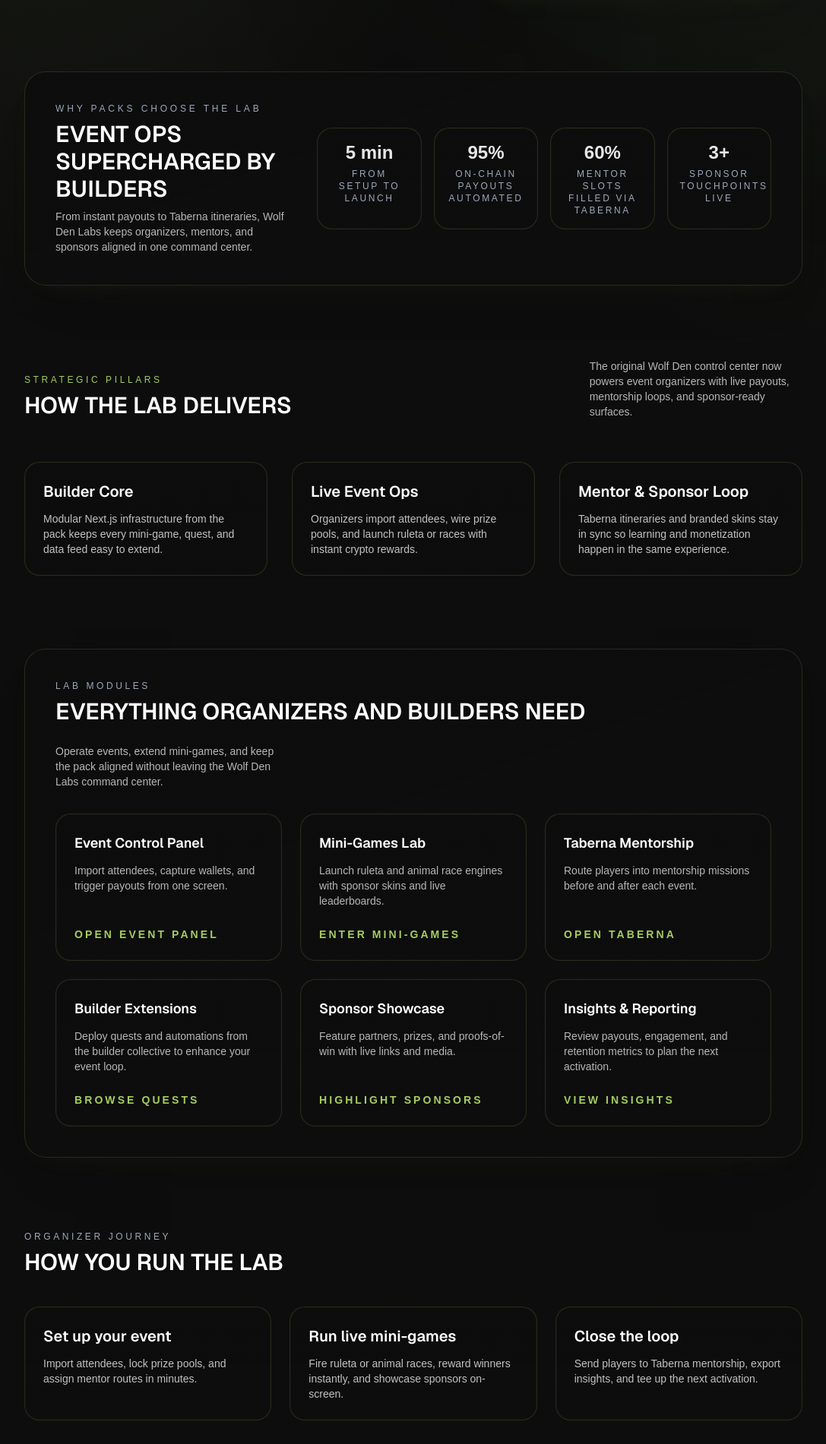
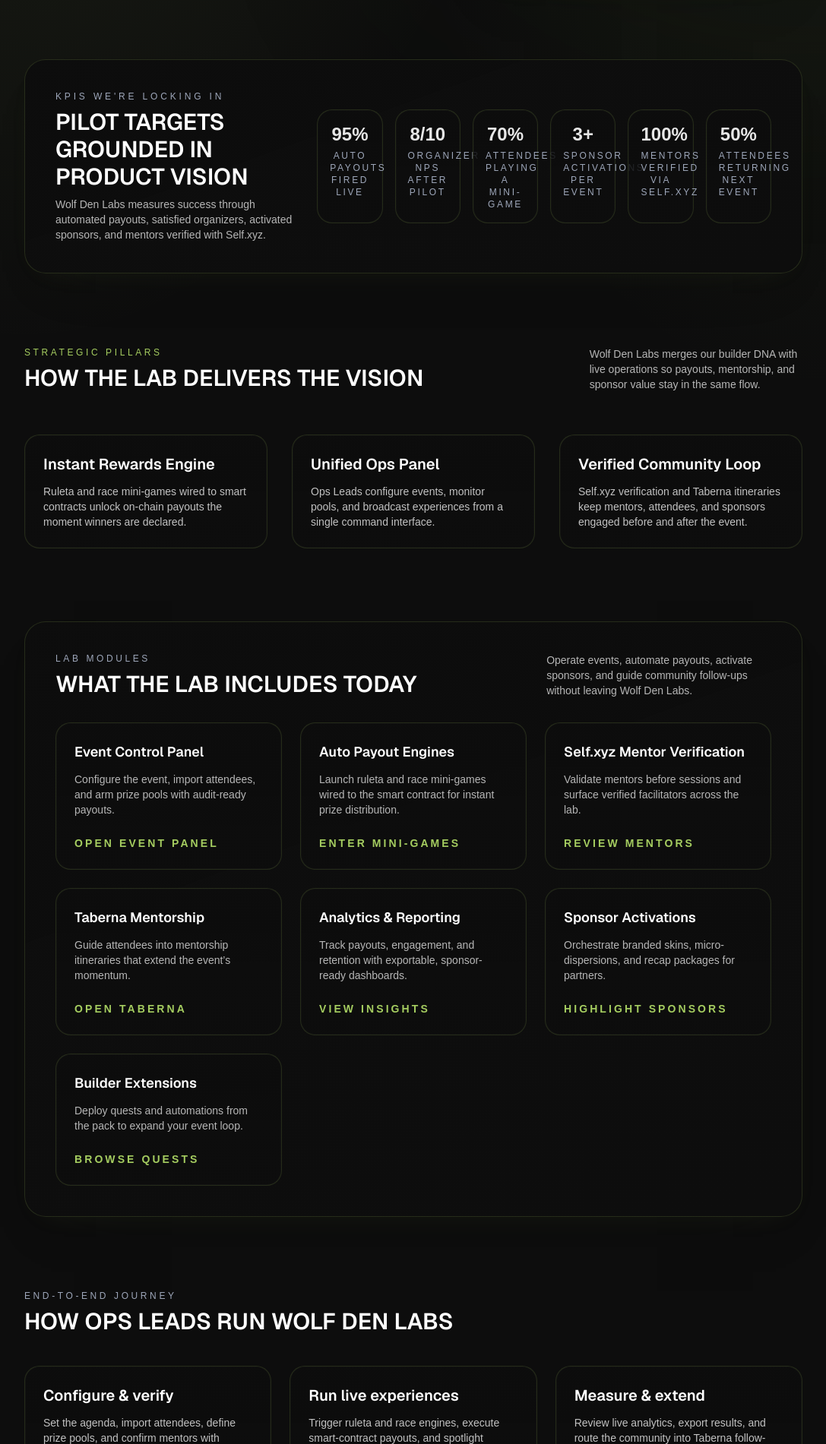
Before and after one commit to wolfcito/wolf-den, a Next.js app: page /en in a window 1280 px wide. Shown: the part 859-2760 px from the top of the page at 76% size, without its empty margins (96-1183 px from the left). Built offline with nearby package versions, Linux system fonts and the light colour scheme; a web font is replaced by a local one.

Commit message:
feat: align landing page content with updated Wolf Den Labs vision

```diff
--- a/src/components/SelfAuth.tsx
+++ b/src/components/SelfAuth.tsx
@@ -54,14 +54,23 @@
       const ua = window.navigator.userAgent || "";
       const navigatorInfo = window.navigator as Navigator & {
         msMaxTouchPoints?: number;
+        userAgentData?: {
+          mobile?: boolean;
+        };
       };
+      if (typeof navigatorInfo.userAgentData?.mobile === "boolean") {
+        return navigatorInfo.userAgentData.mobile;
+      }
+      if (/Mobi|Android|iPhone|iPod|Phone/i.test(ua)) {
+        return true;
+      }
+      const coarsePointer = window.matchMedia("(pointer: coarse)").matches;
+      const smallViewport = window.matchMedia("(max-width: 640px)").matches;
       const hasTouch =
         "ontouchstart" in window ||
         navigatorInfo.maxTouchPoints > 0 ||
         (navigatorInfo.msMaxTouchPoints ?? 0) > 0;
-      const isSmallViewport = window.innerWidth <= 768;
-      const isUserAgentMobile = /android|iphone|ipad|ipod/i.test(ua);
-      return (hasTouch && isSmallViewport) || isUserAgentMobile;
+      return (coarsePointer || hasTouch) && smallViewport;
     };
 
     const updateMobileState = () => {
--- a/src/components/home/HomeLanding.tsx
+++ b/src/components/home/HomeLanding.tsx
@@ -89,7 +89,7 @@
                 {t("metrics.description")}
               </p>
             </div>
-            <div className="grid w-full grid-cols-2 gap-4 text-center sm:grid-cols-4">
+            <div className="grid w-full grid-cols-2 gap-4 text-center sm:grid-cols-3 lg:grid-cols-6">
               {metrics.map((metric) => (
                 <div
                   key={metric.label}
--- a/src/i18n/messages/en.json
+++ b/src/i18n/messages/en.json
@@ -454,10 +454,10 @@
   },
   "HomeLanding": {
     "hero": {
-      "tagline": "Wolf Den Labs — ship fast. play smarter.",
-      "title": "The pack’s on-chain event lab and digital command center",
-      "subtitle": "For builders, organizers, mentors, and sponsors running crypto-powered experiences.",
-      "description": "Spin up ruleta and animal race mini-games, trigger instant payouts, and guide your community through mentorship routes without leaving the lab. Wolf Den Labs keeps the pack’s builder DNA alive while event captains orchestrate unforgettable on-chain moments.",
+      "tagline": "ship fast. play smarter.",
+      "title": "Instant payouts + verified mentorship for events",
+      "subtitle": "One control lab for Ops Leads, sponsors, mentors, and attendees.",
+      "description": "Configure ruleta and race engines, disperse prizes on-chain in seconds, and route Self.xyz-verified mentors through Taberna itineraries — all from the Wolf Den Labs control panel. Replace spreadsheets and wallet chases with auditable analytics and community continuity.",
       "primaryCta": {
         "label": "Launch an Event",
         "href": "/auth"
@@ -467,59 +467,67 @@
         "href": "/taberna"
       },
       "visionLabel": "Product Vision",
-      "visionQuote": "\"Wolf Den Labs unifies our builder control center with live event ops so every payout, mentor slot, and sponsor touchpoint runs in the same flow.\"",
-      "visionSource": "@AKAwolfcito"
+      "visionQuote": "\"Auto payouts, sponsor analytics, and verified mentor loops in a single flow — that’s the Wolf Den Labs promise.\"",
+      "visionSource": "Wolf Den PRD v0.2"
     },
     "metrics": {
-      "label": "Why packs choose the lab",
-      "title": "Event ops supercharged by builders",
-      "description": "From instant payouts to Taberna itineraries, Wolf Den Labs keeps organizers, mentors, and sponsors aligned in one command center.",
+      "label": "KPIs we're locking in",
+      "title": "Pilot targets grounded in product vision",
+      "description": "Wolf Den Labs measures success through automated payouts, satisfied organizers, activated sponsors, and mentors verified with Self.xyz.",
       "items": [
         {
-          "value": "5 min",
-          "label": "From setup to launch"
+          "value": "95%",
+          "label": "Auto payouts fired live"
         },
         {
-          "value": "95%",
-          "label": "On-chain payouts automated"
+          "value": "8/10",
+          "label": "Organizer NPS after pilot"
         },
         {
-          "value": "60%",
-          "label": "Mentor slots filled via Taberna"
+          "value": "70%",
+          "label": "Attendees playing a mini-game"
         },
         {
           "value": "3+",
-          "label": "Sponsor touchpoints live"
+          "label": "Sponsor activations per event"
+        },
+        {
+          "value": "100%",
+          "label": "Mentors verified via Self.xyz"
+        },
+        {
+          "value": "50%",
+          "label": "Attendees returning next event"
         }
       ]
     },
     "pillars": {
       "label": "Strategic Pillars",
-      "title": "How the lab delivers",
-      "description": "The original Wolf Den control center now powers event organizers with live payouts, mentorship loops, and sponsor-ready surfaces.",
+      "title": "How the lab delivers the vision",
+      "description": "Wolf Den Labs merges our builder DNA with live operations so payouts, mentorship, and sponsor value stay in the same flow.",
       "items": [
         {
-          "title": "Builder Core",
-          "description": "Modular Next.js infrastructure from the pack keeps every mini-game, quest, and data feed easy to extend."
+          "title": "Instant Rewards Engine",
+          "description": "Ruleta and race mini-games wired to smart contracts unlock on-chain payouts the moment winners are declared."
         },
         {
-          "title": "Live Event Ops",
-          "description": "Organizers import attendees, wire prize pools, and launch ruleta or races with instant crypto rewards."
+          "title": "Unified Ops Panel",
+          "description": "Ops Leads configure events, monitor pools, and broadcast experiences from a single command interface."
         },
         {
-          "title": "Mentor & Sponsor Loop",
-          "description": "Taberna itineraries and branded skins stay in sync so learning and monetization happen in the same experience."
+          "title": "Verified Community Loop",
+          "description": "Self.xyz verification and Taberna itineraries keep mentors, attendees, and sponsors engaged before and after the event."
         }
       ]
     },
     "modulesLabel": "Lab Modules",
-    "modulesTitle": "Everything organizers and builders need",
-    "modulesDescription": "Operate events, extend mini-games, and keep the pack aligned without leaving the Wolf Den Labs command center.",
+    "modulesTitle": "What the lab includes today",
+    "modulesDescription": "Operate events, automate payouts, activate sponsors, and guide community follow-ups without leaving Wolf Den Labs.",
     "modules": [
       {
         "id": "events",
         "title": "Event Control Panel",
-        "description": "Import attendees, capture wallets, and trigger payouts from one screen.",
+        "description": "Configure the event, import attendees, and arm prize pools with audit-ready payouts.",
         "cta": {
           "label": "Open Event Panel",
           "href": "/checkin"
@@ -527,65 +535,74 @@
       },
       {
         "id": "mind-games",
-        "title": "Mini-Games Lab",
-        "description": "Launch ruleta and animal race engines with sponsor skins and live leaderboards.",
+        "title": "Auto Payout Engines",
+        "description": "Launch ruleta and race mini-games wired to the smart contract for instant prize distribution.",
         "cta": {
           "label": "Enter Mini-Games",
           "href": "/mind-games"
         }
       },
       {
+        "id": "self-verification",
+        "title": "Self.xyz Mentor Verification",
+        "description": "Validate mentors before sessions and surface verified facilitators across the lab.",
+        "cta": {
+          "label": "Review Mentors",
+          "href": "/mentorship"
+        }
+      },
+      {
         "id": "taberna",
         "title": "Taberna Mentorship",
-        "description": "Route players into mentorship missions before and after each event.",
+        "description": "Guide attendees into mentorship itineraries that extend the event’s momentum.",
         "cta": {
           "label": "Open Taberna",
           "href": "/taberna"
         }
       },
       {
-        "id": "quests",
-        "title": "Builder Extensions",
-        "description": "Deploy quests and automations from the builder collective to enhance your event loop.",
+        "id": "stats",
+        "title": "Analytics & Reporting",
+        "description": "Track payouts, engagement, and retention with exportable, sponsor-ready dashboards.",
         "cta": {
-          "label": "Browse Quests",
-          "href": "/quests"
+          "label": "View Insights",
+          "href": "/stats"
         }
       },
       {
         "id": "showcase",
-        "title": "Sponsor Showcase",
-        "description": "Feature partners, prizes, and proofs-of-win with live links and media.",
+        "title": "Sponsor Activations",
+        "description": "Orchestrate branded skins, micro-dispersions, and recap packages for partners.",
         "cta": {
           "label": "Highlight Sponsors",
           "href": "/showcase"
         }
       },
       {
-        "id": "stats",
-        "title": "Insights & Reporting",
-        "description": "Review payouts, engagement, and retention metrics to plan the next activation.",
+        "id": "quests",
+        "title": "Builder Extensions",
+        "description": "Deploy quests and automations from the pack to expand your event loop.",
         "cta": {
-          "label": "View Insights",
-          "href": "/stats"
+          "label": "Browse Quests",
+          "href": "/quests"
         }
       }
     ],
     "flows": {
-      "label": "Organizer Journey",
-      "title": "How you run the lab",
+      "label": "End-to-end Journey",
+      "title": "How Ops Leads run Wolf Den Labs",
       "items": [
         {
-          "title": "Set up your event",
-          "description": "Import attendees, lock prize pools, and assign mentor routes in minutes."
+          "title": "Configure & verify",
+          "description": "Set the agenda, import attendees, define prize pools, and confirm mentors with Self.xyz checks."
         },
         {
-          "title": "Run live mini-games",
-          "description": "Fire ruleta or animal races, reward winners instantly, and showcase sponsors on-screen."
+          "title": "Run live experiences",
+          "description": "Trigger ruleta and race engines, execute smart-contract payouts, and spotlight sponsor activations."
         },
         {
-          "title": "Close the loop",
-          "description": "Send players to Taberna mentorship, export insights, and tee up the next activation."
+          "title": "Measure & extend",
+          "description": "Review live analytics, export results, and route the community into Taberna follow-ups."
         }
       ]
     }
--- a/src/i18n/messages/es.json
+++ b/src/i18n/messages/es.json
@@ -454,10 +454,10 @@
   },
   "HomeLanding": {
     "hero": {
-      "tagline": "Wolf Den Labs — ship fast. play smarter.",
-      "title": "El laboratorio on-chain de la manada y su centro de control digital",
-      "subtitle": "Para builders, organizadores, mentores y patrocinadores que operan experiencias con cripto.",
-      "description": "Activa minijuegos de ruleta y carreras, dispara payouts instantáneos y guía a tu comunidad por rutas de mentoría sin salir del laboratorio. Wolf Den Labs preserva el ADN builder mientras las y los capitanes de evento orquestan momentos on-chain inolvidables.",
+      "tagline": "ship fast. play smarter.",
+      "title": "Payouts instantáneos + mentoría verificada para eventos",
+      "subtitle": "Un mismo laboratorio para Ops Leads, patrocinadores, mentores y asistentes.",
+      "description": "Configura motores de ruleta y carreras, dispersa premios on-chain en segundos y enruta mentores verificados con Self.xyz a itinerarios en Taberna — todo desde el panel de Wolf Den Labs. Sustituye hojas de cálculo y persecución de wallets por analítica auditable y continuidad de comunidad.",
       "primaryCta": {
         "label": "Lanzar un evento",
         "href": "/auth"
@@ -467,59 +467,67 @@
         "href": "/taberna"
       },
       "visionLabel": "Visión de producto",
-      "visionQuote": "\"Wolf Den Labs unifica nuestro centro de control builder con la operación de eventos en vivo para que cada payout, mentoría y espacio de patrocinio sucedan en el mismo flujo.\"",
-      "visionSource": "@AKAwolfcito"
+      "visionQuote": "\"Payouts automáticos, analítica para patrocinadores y loops de mentoría verificada en un mismo flujo: esa es la promesa de Wolf Den Labs.\"",
+      "visionSource": "Wolf Den PRD v0.2"
     },
     "metrics": {
-      "label": "Por qué las manadas eligen el laboratorio",
-      "title": "Operación de eventos con poder builder",
-      "description": "Desde payouts instantáneos hasta itinerarios en Taberna, Wolf Den Labs mantiene alineados a organizadores, mentores y patrocinadores en un solo comando.",
+      "label": "KPIs que blindamos",
+      "title": "Metas del piloto alineadas al PRD",
+      "description": "Wolf Den Labs mide el éxito con payouts automatizados, organizadores satisfechos, patrocinadores activados y mentores verificados con Self.xyz.",
       "items": [
         {
-          "value": "5 min",
-          "label": "Del setup al lanzamiento"
+          "value": "95%",
+          "label": "Payouts automáticos en vivo"
         },
         {
-          "value": "95%",
-          "label": "Payouts automatizados on-chain"
+          "value": "8/10",
+          "label": "NPS de organizador tras el piloto"
         },
         {
-          "value": "60%",
-          "label": "Mentorías llenas vía Taberna"
+          "value": "70%",
+          "label": "Asistentes jugando un minijuego"
         },
         {
           "value": "3+",
-          "label": "Touchpoints activos de patrocinio"
+          "label": "Activaciones de patrocinio por evento"
+        },
+        {
+          "value": "100%",
+          "label": "Mentores verificados vía Self.xyz"
+        },
+        {
+          "value": "50%",
+          "label": "Asistentes que regresan al siguiente evento"
         }
       ]
     },
     "pillars": {
       "label": "Pilares estratégicos",
-      "title": "Cómo entrega el laboratorio",
-      "description": "El centro de control original de Wolf Den ahora potencia a los organizadores con payouts en vivo, loops de mentoría y superficies listas para patrocinio.",
+      "title": "Cómo el laboratorio cumple la visión",
+      "description": "Wolf Den Labs combina el ADN builder con operaciones en vivo para que payouts, mentoría y valor de patrocinio vivan en un mismo flujo.",
       "items": [
         {
-          "title": "Núcleo builder",
-          "description": "Infraestructura modular en Next.js creada por la manada para extender minijuegos, quests y flujos de datos sin fricción."
+          "title": "Motor de recompensas instantáneas",
+          "description": "Minijuegos de ruleta y carreras conectados a contratos inteligentes entregan premios al momento."
         },
         {
-          "title": "Operaciones en vivo",
-          "description": "Organizadores importan asistentes, preparan pools y lanzan ruleta o carreras con recompensas cripto instantáneas."
+          "title": "Panel de operaciones unificado",
+          "description": "Las Ops Leads configuran eventos, monitorean pools y transmiten experiencias desde una sola interfaz."
         },
         {
-          "title": "Loop mentor + sponsor",
-          "description": "Itinerarios en Taberna y skins patrocinadas permanecen sincronizados para que aprendizaje y monetización convivan en la misma experiencia."
+          "title": "Loop de comunidad verificada",
+          "description": "Self.xyz y Taberna mantienen conectados a mentores, asistentes y patrocinadores antes y después del evento."
         }
       ]
     },
     "modulesLabel": "Módulos del laboratorio",
-    "modulesTitle": "Todo lo que necesitan organizadores y builders",
-    "modulesDescription": "Opera eventos, extiende minijuegos y mantiene a la manada alineada sin salir del comando de Wolf Den Labs.",
+    "modulesTitle": "Lo que el laboratorio ofrece hoy",
+    "modulesDescription": "Opera eventos, automatiza payouts, activa patrocinadores y guía la comunidad sin salir de Wolf Den Labs.",
     "modules": [
       {
         "id": "events",
         "title": "Panel de control de eventos",
-        "description": "Importa asistentes, captura wallets y dispara payouts desde una sola pantalla.",
+        "description": "Configura el evento, importa asistentes y arma pools de premios auditables.",
         "cta": {
           "label": "Abrir panel de evento",
           "href": "/checkin"
@@ -527,20 +535,47 @@
       },
       {
         "id": "mind-games",
-        "title": "Laboratorio de minijuegos",
-        "description": "Lanza ruleta y carreras con skins patrocinadas y leaderboards en vivo.",
+        "title": "Motores de payouts automáticos",
+        "description": "Lanza ruleta y carreras conectadas al contrato para dispersar premios al instante.",
         "cta": {
           "label": "Entrar al laboratorio",
           "href": "/mind-games"
         }
       },
       {
+        "id": "self-verification",
+        "title": "Verificación Self.xyz",
+        "description": "Valida mentores antes de las sesiones y señala facilitadores verificados en todo el laboratorio.",
+        "cta": {
+          "label": "Revisar mentores",
+          "href": "/mentorship"
+        }
+      },
+      {
         "id": "taberna",
         "title": "Mentoría Taberna",
-        "description": "Redirige a las y los participantes a misiones de mentoría antes y después del evento.",
+        "description": "Guía a las personas asistentes por itinerarios de mentoría que extienden el momentum del evento.",
         "cta": {
           "label": "Abrir Taberna",
           "href": "/taberna"
+        }
+      },
+      {
+        "id": "stats",
+        "title": "Analítica y reportes",
+        "description": "Monitorea payouts, engagement y retención con dashboards exportables para patrocinadores.",
+        "cta": {
+          "label": "Ver insights",
+          "href": "/stats"
+        }
+      },
+      {
+        "id": "showcase",
+        "title": "Activaciones de patrocinio",
+        "description": "Orquesta skins, micro-dispersión y paquetes de recap para partners.",
+        "cta": {
+          "label": "Destacar patrocinio",
+          "href": "/showcase"
         }
       },
       {
@@ -551,41 +586,23 @@
           "label": "Explorar quests",
           "href": "/quests"
         }
-      },
-      {
-        "id": "showcase",
-        "title": "Showcase de patrocinio",
-        "description": "Destaca partners, premios y pruebas de victoria con links y contenido en vivo.",
-        "cta": {
-          "label": "Destacar patrocinio",
-          "href": "/showcase"
-        }
-      },
-      {
-        "id": "stats",
-        "title": "Insights y reportes",
-        "description": "Revisa payouts, engagement y retención para planear la siguiente activación.",
-        "cta": {
-          "label": "Ver insights",
-          "href": "/stats"
-        }
       }
     ],
     "flows": {
-      "label": "Recorrido de organizadores",
-      "title": "Cómo operas el laboratorio",
+      "label": "Recorrido end-to-end",
+      "title": "Cómo las Ops Leads corren Wolf Den Labs",
       "items": [
         {
-          "title": "Configura tu evento",
-          "description": "Importa asistentes, asegura pools de premios y asigna rutas de mentoría en minutos."
+          "title": "Configura y verifica",
+          "description": "Define la agenda, importa asistentes, arma pools y confirma mentores con verificaciones Self.xyz."
         },
         {
-          "title": "Corre minijuegos en vivo",
-          "description": "Activa ruleta o carreras, recompensa al instante y da visibilidad a patrocinadores en pantalla."
+          "title": "Ejecuta experiencias en vivo",
+          "description": "Activa ruleta y carreras, ejecuta payouts del smart contract y exhibe activaciones de patrocinio."
         },
         {
-          "title": "Cierra el loop",
-          "description": "Envía a la comunidad a Taberna, exporta insights y prepara la próxima activación."
+          "title": "Mide y extiende",
+          "description": "Revisa analítica en vivo, exporta resultados y encamina a la comunidad hacia seguimiento en Taberna."
         }
       ]
     }
```
